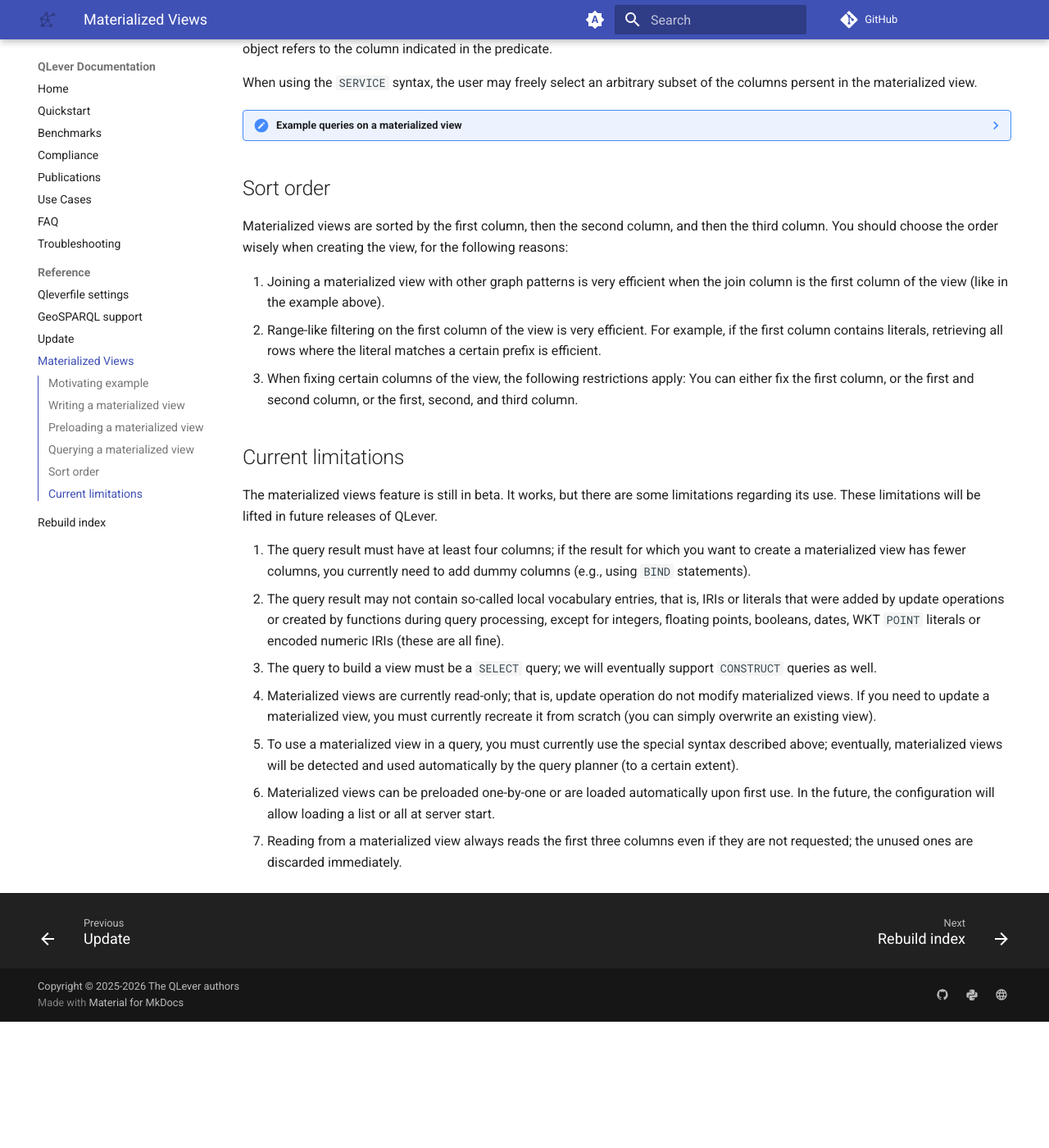
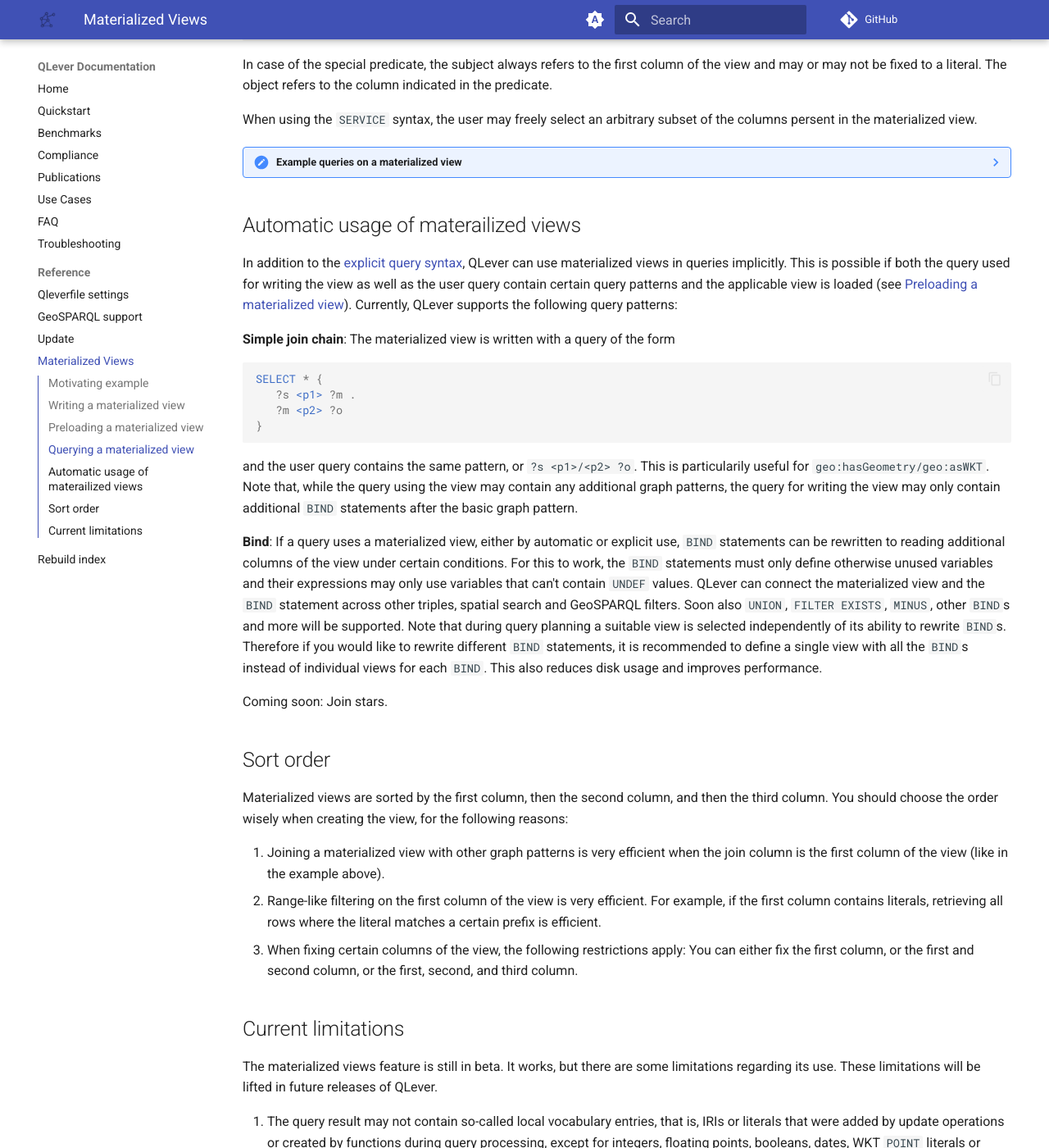
Before and after one commit to qlever-dev/qlever-docs, an MkDocs documentation site: the page built from docs/materialized-views.md, in a window 1280 px wide and 1400 px high, scrolled down 2487 px. Shown: the whole window at 82% size. Built offline with MkDocs 1.6.1 and Material for MkDocs 9.7.7, drawn with Linux system fonts in a browser that asks for light colours; plug-ins that fetch from the network failed and are left out; comment, search, counter and statistics services are not loaded; the version menu is left out; before the commit the page ends 3733 px from its top, so only the background shows below that; some of the changed text lies outside the part shown.

Commit message:
do stuff

````diff
--- a/docs/materialized-views.md
+++ b/docs/materialized-views.md
@@ -115,11 +115,17 @@ example `qlever settings materialized-view-writer-memory=4G`.
 
 ## Preloading a materialized view
 
-You can optionally preload materialized views. If you do not apply preloading,
-views get loaded automatically when they are used in a query for the first
-time. Preloading can be requested via HTTP and `libqlever`.
+You can optionally preload materialized views. This is required for implicitly rewriting queries to use materialized views.
+If you do not apply preloading, views get loaded automatically when they are explicitly used in a query for the first
+time. Preloading can be requested via a CLI argument to `qlever-server`, an HTTP request and `libqlever`.
 
 
+=== "qlever-server"
+    ```bash
+    qlever-server --preload-materialized-views view1 view2 ...
+    # or
+    qlever-server -l view1 view2 ...
+    ```
 === "curl"
     ``` bash
     curl "http://$HOST:$PORT/?cmd=load-materialized-view&view-name=$VIEW_NAME&access-token=$ACCESS_TOKEN"
@@ -198,6 +204,29 @@ When using the `SERVICE` syntax, the user may freely select an arbitrary subset
     }
     ```
 
+## Automatic usage of materailized views
+
+In addition to the [explicit query syntax](#querying-a-materialized-view), QLever can use materialized views in queries implicitly. This is possible if both the query used for writing the view as well as the user query contain certain query patterns and the applicable view is loaded (see [Preloading a materialized view](#preloading-a-materialized-view)). Currently, QLever supports the following query patterns:
+
+**Simple join chain**: The materialized view is written with a query of the form
+
+```sparql
+SELECT * {
+   ?s <p1> ?m .
+   ?m <p2> ?o
+}
+```
+
+and the user query contains the same pattern, or `?s <p1>/<p2> ?o`. This is particularily useful for `geo:hasGeometry/geo:asWKT`.
+Note that, while the query using the view may contain any additional graph patterns, the query for writing the view may only contain additional `BIND` statements after the basic graph pattern.
+
+**Bind**: If a query uses a materialized view, either by automatic or explicit use, `BIND` statements can be rewritten to reading additional columns of the view under certain conditions.
+For this to work, the `BIND` statements must only define otherwise unused variables and their expressions may only use variables that can't contain `UNDEF` values.
+QLever can connect the materialized view and the `BIND` statement across other triples, spatial search and GeoSPARQL filters. Soon also `UNION`, `FILTER EXISTS`, `MINUS`, other `BIND`s and more will be supported.
+Note that during query planning a suitable view is selected independently of its ability to rewrite `BIND`s. Therefore if you would like to rewrite different `BIND` statements, it is recommended to define a single view with all the `BIND`s instead of individual views for each `BIND`. This also reduces disk usage and improves performance.
+
+Coming soon: Join stars.
+
 ## Sort order
 
 Materialized views are sorted by the first column, then the second column, and
@@ -220,25 +249,16 @@ The materialized views feature is still in beta. It works, but there are some
 limitations regarding its use. These limitations will be lifted in future
 releases of QLever.
 
-1. The query result must have at least four columns; if the result for which
-   you want to create a materialized view has fewer columns, you currently
-   need to add dummy columns (e.g., using `BIND` statements).
-2. The query result may not contain so-called local vocabulary entries, that
+1. The query result may not contain so-called local vocabulary entries, that
    is, IRIs or literals that were added by update operations or created by
    functions during query processing, except for integers, floating points,
    booleans, dates, WKT `POINT` literals or encoded numeric IRIs (these are all
    fine).
-3. The query to build a view must be a `SELECT` query; we will eventually
+2. The query to build a view must be a `SELECT` query; we will eventually
    support `CONSTRUCT` queries as well.
-4. Materialized views are currently read-only; that is, update operation do
+3. Materialized views are currently read-only; that is, update operation do
    not modify materialized views. If you need to update a materialized view,
    you must currently recreate it from scratch (you can simply overwrite an
    existing view).
-5. To use a materialized view in a query, you must currently use the special syntax
-   described above; eventually, materialized views will be detected and used
-   automatically by the query planner (to a certain extent).
-6. Materialized views can be preloaded one-by-one or are loaded automatically
-   upon first use. In the future, the configuration will allow loading a list or
-   all at server start.
-7. Reading from a materialized view always reads the first three columns even
+4. Reading from a materialized view always reads the first three columns even
    if they are not requested; the unused ones are discarded immediately.
````
Also changed, not shown: docs/geosparql.md (+4 -0 lines), docs/qleverfile.md (+4 -0 lines).
